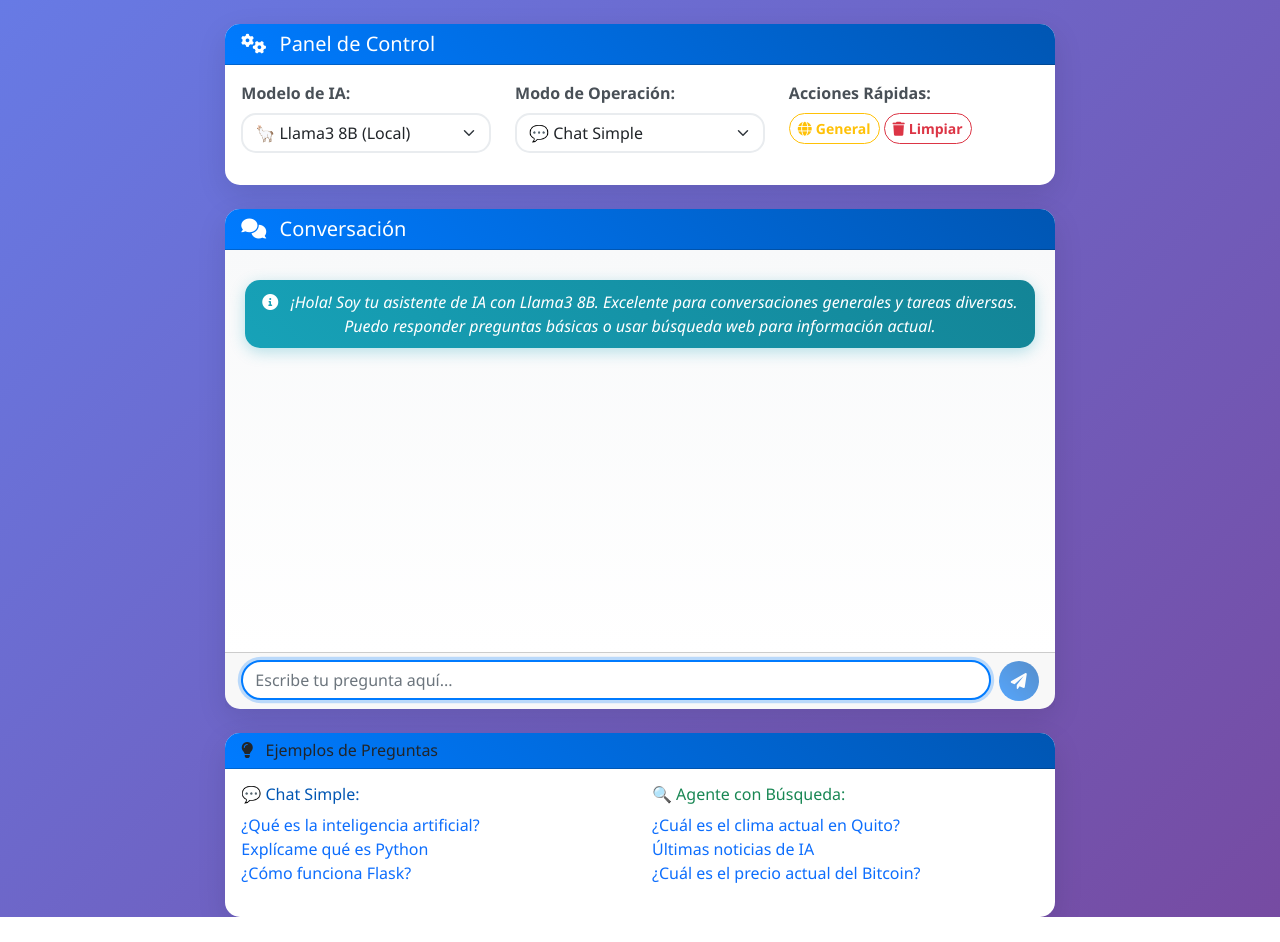
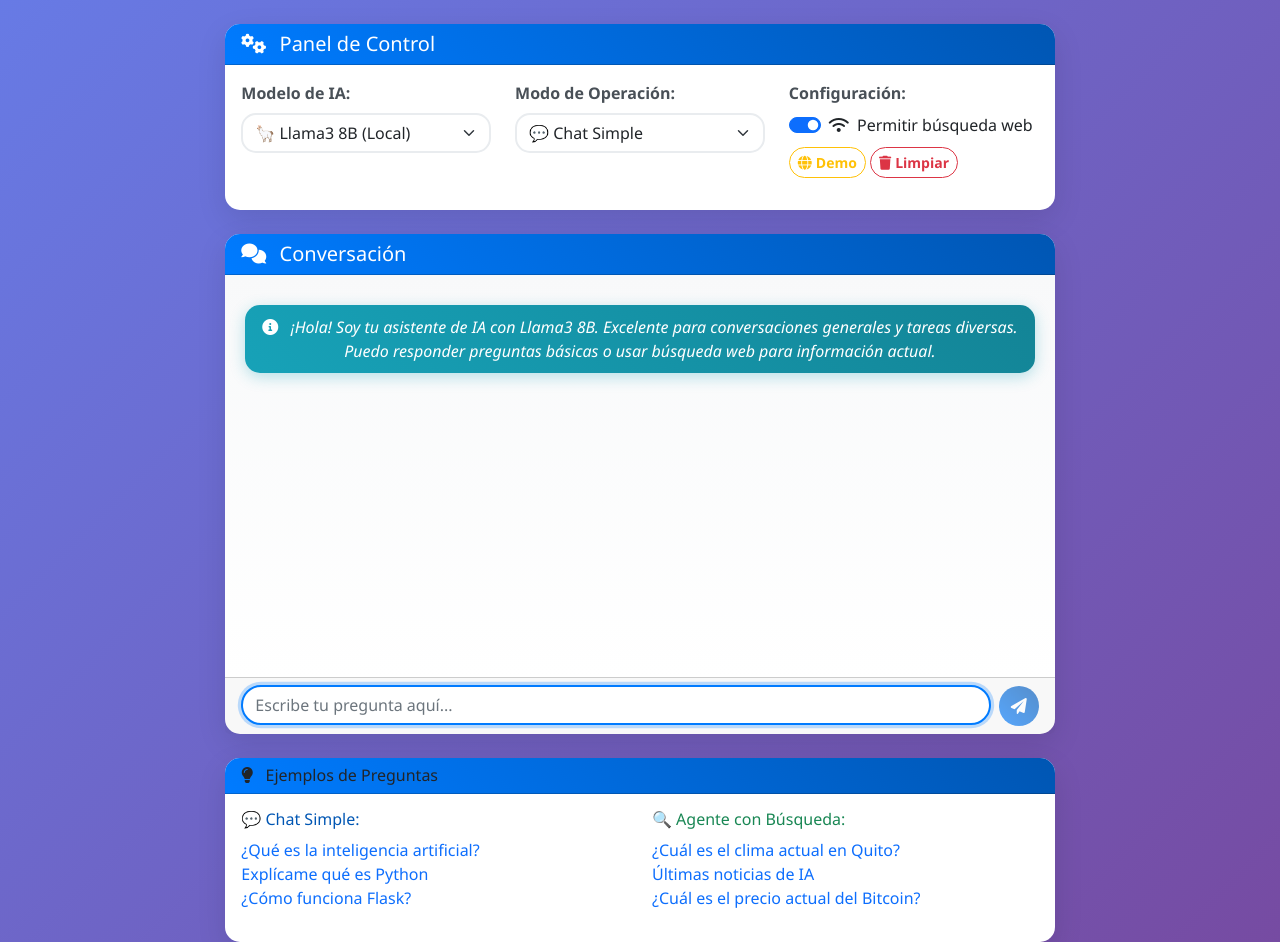
Before and after one commit to kevinarauz/proyecto-agente-ia, a Flask app: page / in a window 1280 px wide. Shown: the part 169-1111 px from the top of the page. Before the commit the page ends 1086 px from the top, so only its background shows below. Run offline with Flask 3, Linux system fonts and the light colour scheme; some libraries are stand-ins or nearby versions.

Commit message:
boton para buscar en internet

```diff
--- a/static/js/script.js
+++ b/static/js/script.js
@@ -25,6 +25,8 @@ document.addEventListener('DOMContentLoaded', function() {
     // Event listeners
     document.getElementById('chatForm').addEventListener('submit', handleSubmit);
     document.getElementById('modeloSelect').addEventListener('change', actualizarMensajeBienvenida);
+    document.getElementById('permitirInternet').addEventListener('change', manejarCambioInternet);
+    document.getElementById('modoSelect').addEventListener('change', validarModoInternet);
     preguntaInput.addEventListener('keypress', function(e) {
         if (e.key === 'Enter' && !e.shiftKey) {
             e.preventDefault();
@@ -34,6 +36,7 @@ document.addEventListener('DOMContentLoaded', function() {
 
     // Actualizar mensaje inicial
     actualizarMensajeBienvenida();
+    validarModoInternet();
 });
 
 // Función para actualizar el mensaje de bienvenida según el modelo seleccionado
@@ -68,8 +71,77 @@ function actualizarMensajeBienvenida() {
             mensaje = `¡Hola! Soy tu asistente de IA con ${modeloTexto}. Puedo responder preguntas y ayudarte con diversas tareas.`;
     }
 
-    mensaje += ' Puedo responder preguntas básicas o usar búsqueda web para información actual.';
+    mensaje += ' Puedo responder preguntas básicas';
+
+    // Agregar información sobre búsqueda web según la configuración
+    const permitirInternet = document.getElementById('permitirInternet');
+    if (permitirInternet && permitirInternet.checked) {
+        mensaje += ' o usar búsqueda web para información actual.';
+    } else {
+        mensaje += ' usando mi conocimiento base (búsqueda web deshabilitada).';
+    }
+
     textoBienvenida.textContent = mensaje;
+}
+
+// Función para manejar cambio en el toggle de internet
+function manejarCambioInternet() {
+    const permitirInternet = document.getElementById('permitirInternet');
+    const labelInternet = document.getElementById('labelInternet');
+    const modoSelect = document.getElementById('modoSelect');
+
+    if (permitirInternet.checked) {
+        labelInternet.innerHTML = '<i class="fas fa-wifi me-1"></i>Permitir búsqueda web';
+        labelInternet.className = 'form-check-label text-success';
+    } else {
+        labelInternet.innerHTML = '<i class="fas fa-wifi-slash me-1"></i>Solo conocimiento base';
+        labelInternet.className = 'form-check-label text-warning';
+
+        // Si está deshabilitado internet, forzar modo simple
+        if (modoSelect.value !== 'simple') {
+            modoSelect.value = 'simple';
+            Swal.fire({
+                icon: 'info',
+                title: 'Modo Cambiado',
+                text: 'Al deshabilitar internet, se cambió automáticamente a Chat Simple.',
+                timer: 2000,
+                showConfirmButton: false
+            });
+        }
+    }
+
+    validarModoInternet();
+    actualizarMensajeBienvenida(); // Actualizar mensaje cuando cambie la configuración
+}
+
+// Función para validar que el modo sea compatible con la configuración de internet
+function validarModoInternet() {
+    const permitirInternet = document.getElementById('permitirInternet');
+    const modoSelect = document.getElementById('modoSelect');
+
+    // Deshabilitar opciones que requieren internet si está deshabilitado
+    const opciones = modoSelect.options;
+    for (let i = 0; i < opciones.length; i++) {
+        const opcion = opciones[i];
+        if (opcion.value !== 'simple') {
+            opcion.disabled = !permitirInternet.checked;
+            if (!permitirInternet.checked) {
+                opcion.style.color = '#6c757d';
+                if (opcion.value === 'agente') {
+                    opcion.text = '🔍 Agente con Búsqueda Web (Deshabilitado)';
+                } else if (opcion.value === 'busqueda_rapida') {
+                    opcion.text = '⚡ Búsqueda Rápida (Deshabilitado)';
+                }
+            } else {
+                opcion.style.color = '';
+                if (opcion.value === 'agente') {
+                    opcion.text = '🔍 Agente con Búsqueda Web';
+                } else if (opcion.value === 'busqueda_rapida') {
+                    opcion.text = '⚡ Búsqueda Rápida';
+                }
+            }
+        }
+    }
 }
 
 // Manejar envío del formulario
@@ -81,6 +153,19 @@ async function handleSubmit(e) {
 
     const modo = document.getElementById('modoSelect').value;
     const modelo = document.getElementById('modeloSelect').value;
+    const permitirInternet = document.getElementById('permitirInternet').checked;
+
+    // Verificar si el modo requiere internet pero está deshabilitado
+    if (!permitirInternet && (modo === 'agente' || modo === 'busqueda_rapida')) {
+        Swal.fire({
+            icon: 'warning',
+            title: 'Búsqueda web deshabilitada',
+            text: 'Has deshabilitado la búsqueda web. Se usará Chat Simple para esta consulta.',
+            confirmButtonColor: '#007bff'
+        });
+        document.getElementById('modoSelect').value = 'simple';
+        return;
+    }
 
     // Capturar tiempo de inicio
     const tiempoInicio = new Date();
@@ -94,7 +179,7 @@ async function handleSubmit(e) {
 
     try {
         updateLoadingProgress(80, 'Procesando resultados...');
-        const respuesta = await enviarPreguntaAPI(pregunta, modo, modelo);
+        const respuesta = await enviarPreguntaAPI(pregunta, modo, modelo, permitirInternet);
 
         // Capturar tiempo de finalización
         const tiempoFin = new Date();
@@ -130,7 +215,8 @@ async function handleSubmit(e) {
             tiempoFin: respuesta.metadata?.timestamp_fin ? new Date(respuesta.metadata.timestamp_fin * 1000) : tiempoFin,
             duracion: respuesta.metadata?.duracion || duracion,
             iteraciones: respuesta.metadata?.iteraciones || 0,
-            busquedas: respuesta.metadata?.busquedas || 0
+            busquedas: respuesta.metadata?.busquedas || 0,
+            internetHabilitado: permitirInternet
         };
 
         updateLoadingProgress(100, 'Completado!');
@@ -149,10 +235,15 @@ async function handleSubmit(e) {
 }
 
 // Enviar pregunta a la API
-async function enviarPreguntaAPI(pregunta, modo, modelo) {
+async function enviarPreguntaAPI(pregunta, modo, modelo, permitirInternet = true) {
     let endpoint = '/chat';
     if (modo === 'busqueda_rapida') {
         endpoint = '/busqueda-rapida';
+    }
+
+    // Forzar modo simple si internet está deshabilitado
+    if (!permitirInternet && modo !== 'simple') {
+        modo = 'simple';
     }
 
     const response = await fetch(endpoint, {
@@ -163,7 +254,8 @@ async function enviarPreguntaAPI(pregunta, modo, modelo) {
         body: JSON.stringify({
             pregunta: pregunta,
             modo: modo,
-            modelo: modelo
+            modelo: modelo,
+            permitir_internet: permitirInternet
         })
     });
 
@@ -228,6 +320,20 @@ function agregarMensaje(texto, tipo, modo = null, modeloUsado = null, pasos = nu
         }
 
         const modeloBadge = getModeloBadge(modeloUsado);
+
+        // Badge para indicar si se usó internet
+        let internetBadge = '';
+        if (metadata && metadata.hasOwnProperty('internetHabilitado')) {
+            if (metadata.internetHabilitado) {
+                if (metadata.busquedas > 0) {
+                    internetBadge = '<span class="modo-badge" style="background-color: #17a2b8;">🌐 Web Activa</span>';
+                } else {
+                    internetBadge = '<span class="modo-badge" style="background-color: #6c757d;">🌐 Web Disponible</span>';
+                }
+            } else {
+                internetBadge = '<span class="modo-badge" style="background-color: #ffc107; color: #212529;">📚 Solo Base</span>';
+            }
+        }
 
         // Agregar proceso de pensamiento detallado si está disponible
         let procesoCompleto = '';
@@ -313,6 +419,7 @@ function agregarMensaje(texto, tipo, modo = null, modeloUsado = null, pasos = nu
             <div class="badges-container mt-2">
                 ${modoBadge}
                 ${modeloBadge}
+                ${internetBadge}
             </div>
         `;
     }
--- a/templates/index.html
+++ b/templates/index.html
@@ -63,14 +63,23 @@
                                 </select>
                             </div>
                             <div class="col-md-4 mb-3">
-                                <label class="form-label">Acciones Rápidas:</label>
-                                <div class="d-flex flex-wrap gap-1">
-                                    <button class="btn btn-outline-warning btn-sm" onclick="demoGeneral()">
-                                        <i class="fas fa-globe me-1"></i>General
-                                    </button>
-                                    <button class="btn btn-outline-danger btn-sm" onclick="limpiarChat()">
-                                        <i class="fas fa-trash me-1"></i>Limpiar
-                                    </button>
+                                <label class="form-label">Configuración:</label>
+                                <div class="d-flex flex-column gap-2">
+                                    <div class="form-check form-switch">
+                                        <input class="form-check-input" type="checkbox" id="permitirInternet" checked>
+                                        <label class="form-check-label" for="permitirInternet">
+                                            <i class="fas fa-wifi me-1"></i>
+                                            <span id="labelInternet">Permitir búsqueda web</span>
+                                        </label>
+                                    </div>
+                                    <div class="d-flex gap-1">
+                                        <button class="btn btn-outline-warning btn-sm" onclick="demoGeneral()">
+                                            <i class="fas fa-globe me-1"></i>Demo
+                                        </button>
+                                        <button class="btn btn-outline-danger btn-sm" onclick="limpiarChat()">
+                                            <i class="fas fa-trash me-1"></i>Limpiar
+                                        </button>
+                                    </div>
                                 </div>
                             </div>
                         </div>
```
